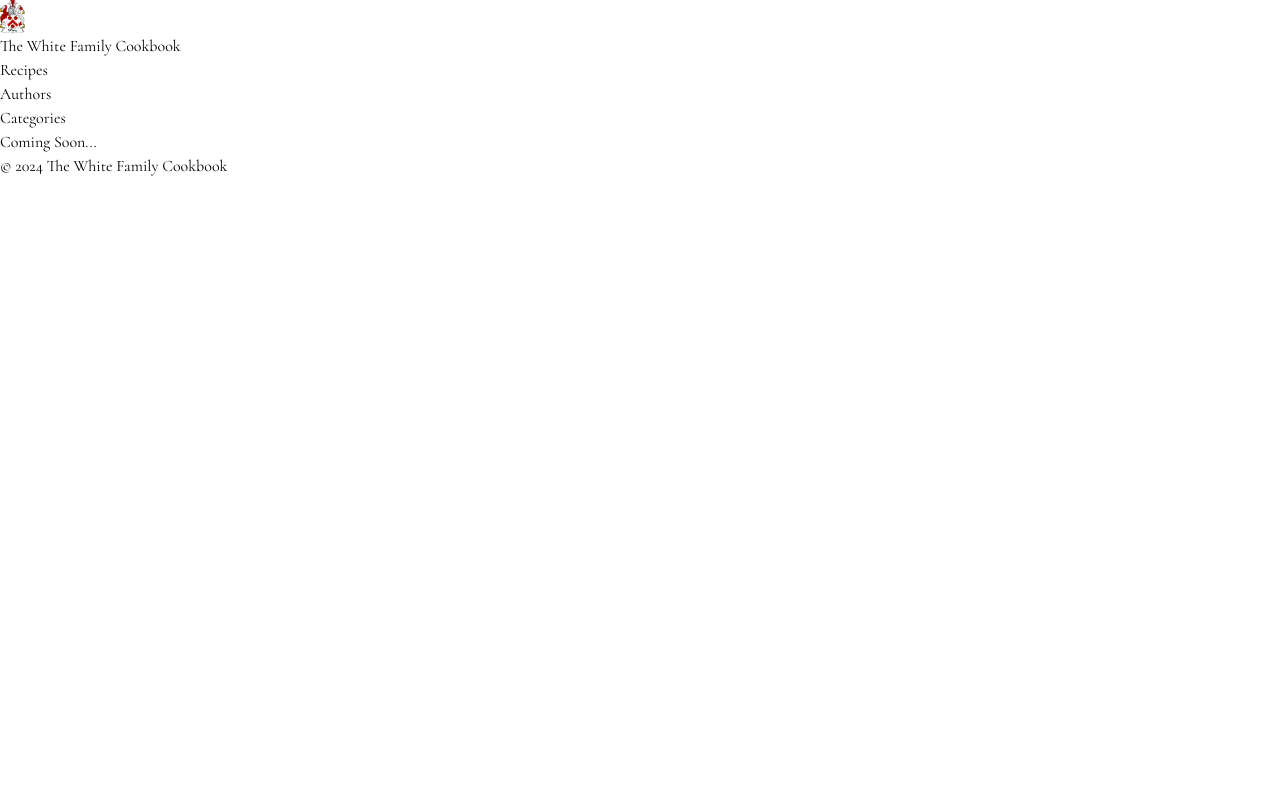
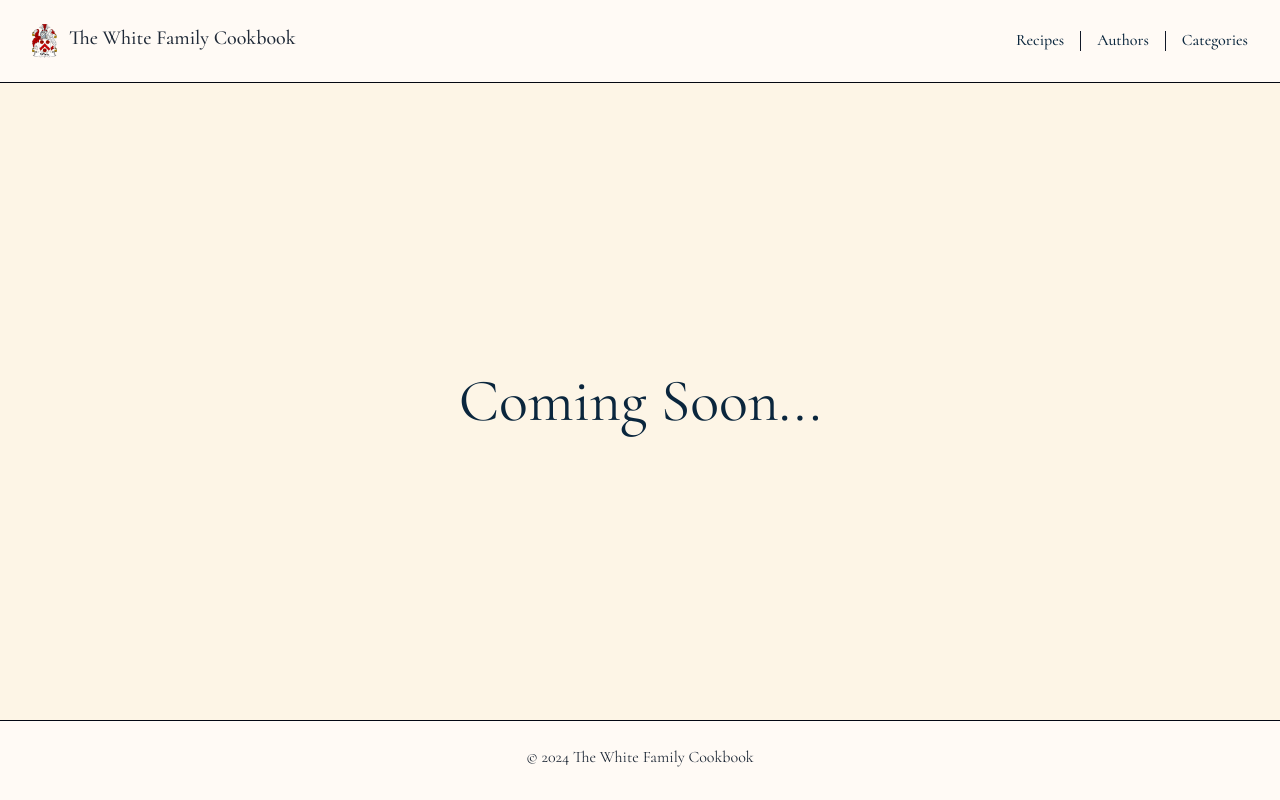
Before and after one commit to phil221/whitefamcookbook-next, a Next.js app: page / in a window 1280 px wide. Built offline with nearby package versions, Linux system fonts and the light colour scheme.

Commit message:
update tailwind config content to point at updated dirs

```diff
--- a/tailwind.config.ts
+++ b/tailwind.config.ts
@@ -2,19 +2,19 @@
 
 const config: Config = {
   content: [
-    "./src/pages/**/*.{js,ts,jsx,tsx,mdx}",
-    "./src/components/**/*.{js,ts,jsx,tsx,mdx}",
-    "./src/app/**/*.{js,ts,jsx,tsx,mdx}",
+    "./pages/**/*.{js,ts,jsx,tsx,mdx}",
+    "./components/**/*.{js,ts,jsx,tsx,mdx}",
+    "./app/**/*.{js,ts,jsx,tsx,mdx}",
   ],
   theme: {
     extend: {
       colors: {
         beige: {
           100: "#fdf5e6",
-          200: "#fffaf5"
+          200: "#fffaf5",
         },
-        primary: "#0a263d"
-      }
+        primary: "#0a263d",
+      },
     },
   },
   plugins: [],
```
